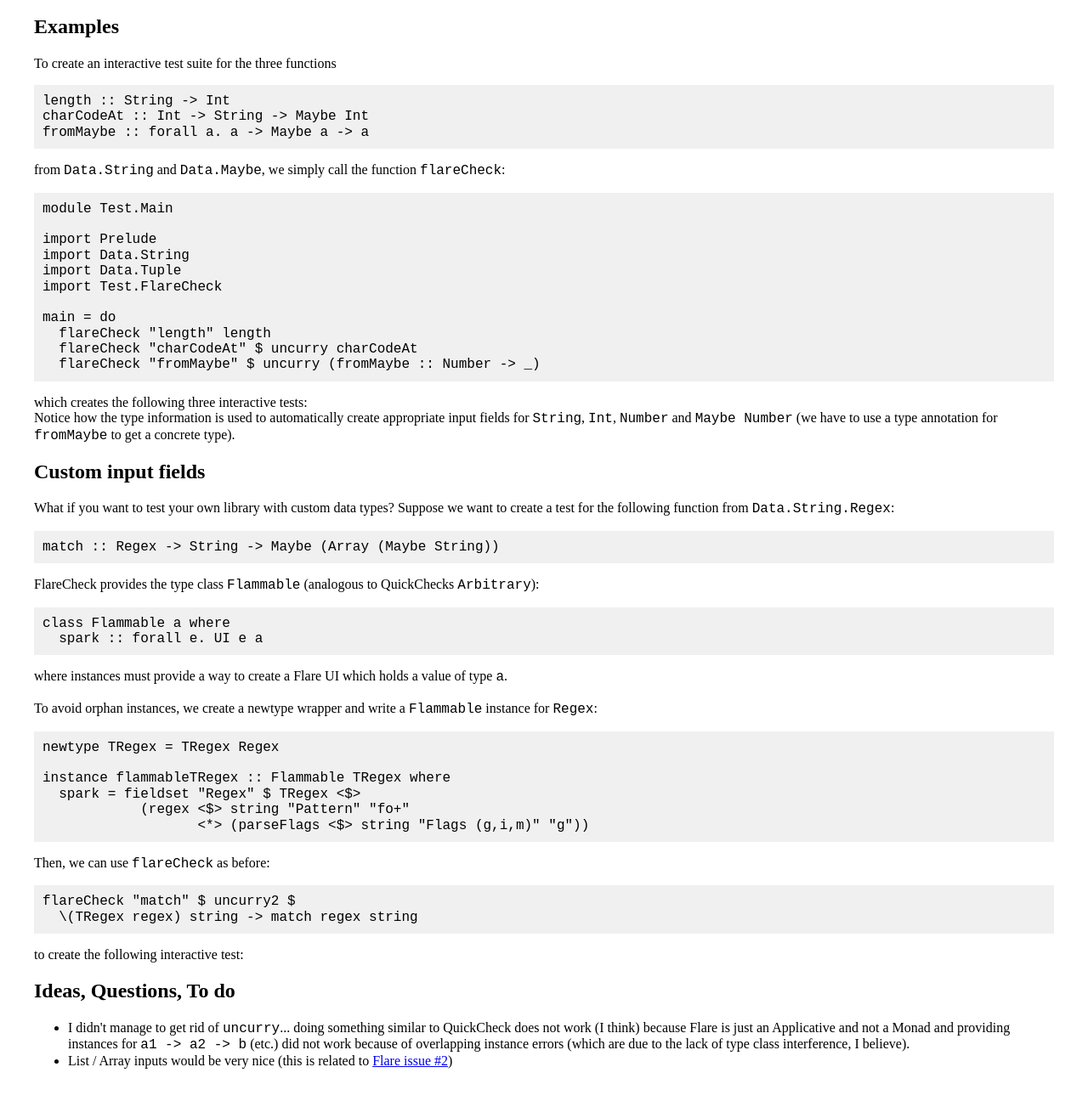
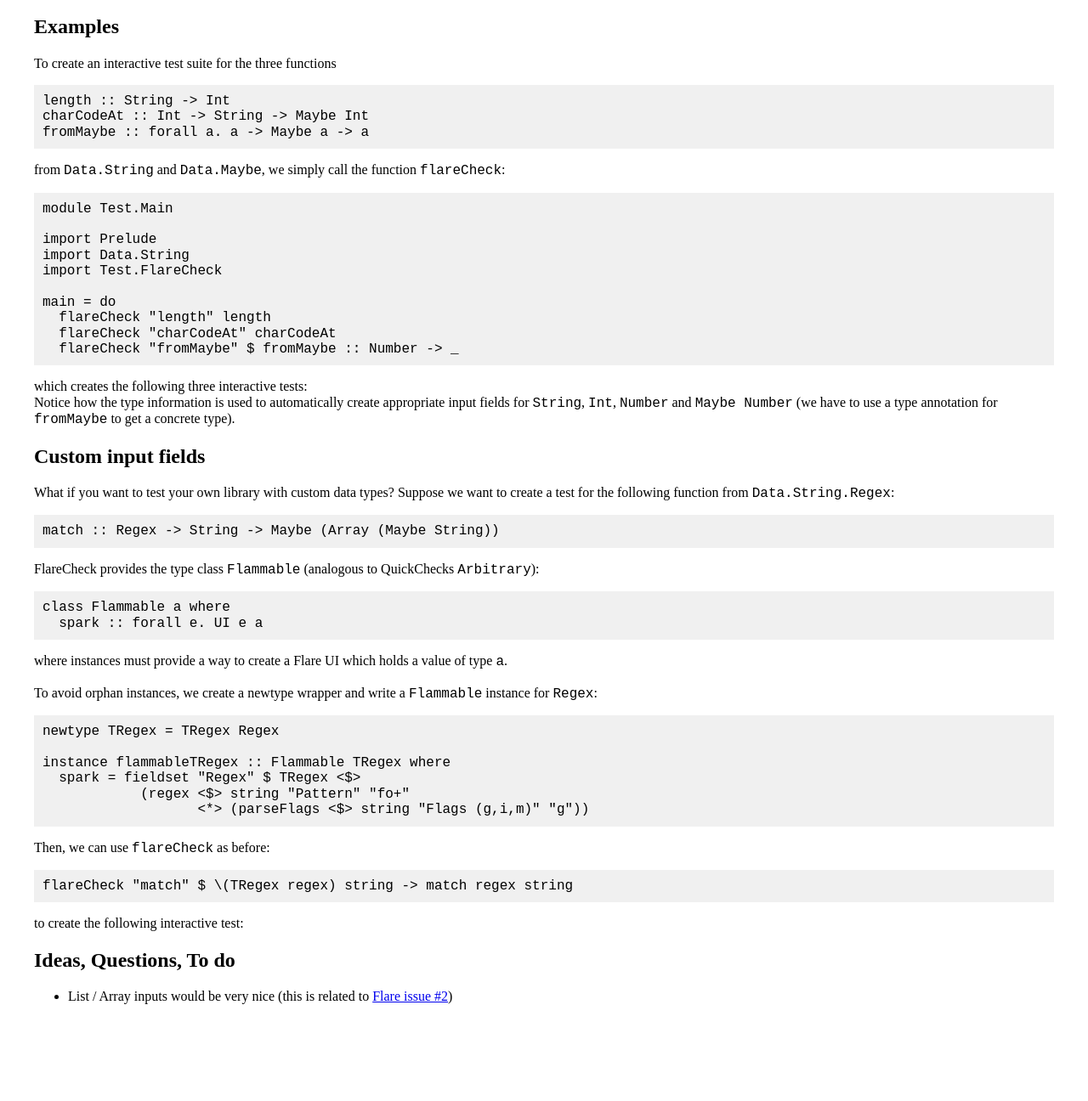
Before and after one commit to sharkdp/purescript-sparkle, a website: page html/index.html in a window 1280 px wide. Shown: the part 224-1520 px from the top of the page at 85% size. After the commit the page ends 1446 px from the top, so only its background shows below. Drawn offline with nearby package versions, Linux system fonts and the light colour scheme.

Commit message:
Update tutorial: remove uncurry

```diff
--- a/html/index.html
+++ b/html/index.html
@@ -44,13 +44,12 @@ module Test.Main
 
 import Prelude
 import Data.String
-import Data.Tuple
 import Test.FlareCheck
 
 main = do
   flareCheck "length" length
-  flareCheck "charCodeAt" $ uncurry charCodeAt
-  flareCheck "fromMaybe" $ uncurry (fromMaybe :: Number -> _)
+  flareCheck "charCodeAt" charCodeAt
+  flareCheck "fromMaybe" $ fromMaybe :: Number -> _
 </pre>
 
     which creates the following three interactive tests:
@@ -88,8 +87,7 @@ instance flammableTRegex :: Flammable TRegex where
 
     Then, we can use <code>flareCheck</code> as before:
 <pre>
-flareCheck "match" $ uncurry2 $
-  \(TRegex regex) string -> match regex string
+flareCheck "match" $ \(TRegex regex) string -> match regex string
 </pre>
     to create the following interactive test:
 
@@ -97,10 +95,6 @@ flareCheck "match" $ uncurry2 $
 
     <h2>Ideas, Questions, To do</h2>
     <ul>
-      <li>I didn't manage to get rid of <code>uncurry</code>... doing something similar to
-        QuickCheck does not work (I think) because Flare is just an Applicative and not a Monad
-        and providing instances for <code>a1 -> a2 -> b</code> (etc.) did not work because
-        of overlapping instance errors (which are due to the lack of type class interference, I believe).</li>
       <li>List / Array inputs would be very nice (this is related to <a href="https://github.com/sharkdp/purescript-flare/issues/2">Flare issue #2</a>)</li>
     </ul>
 
```
